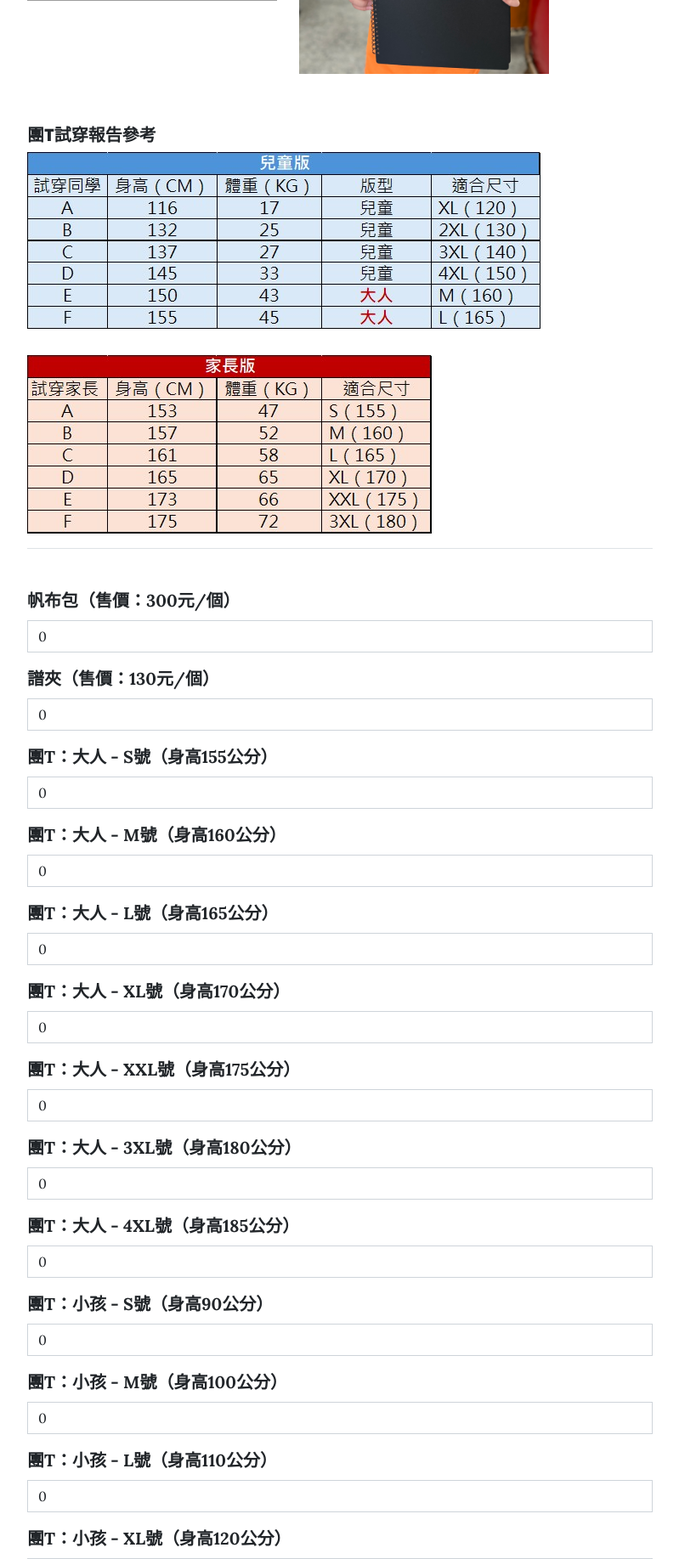
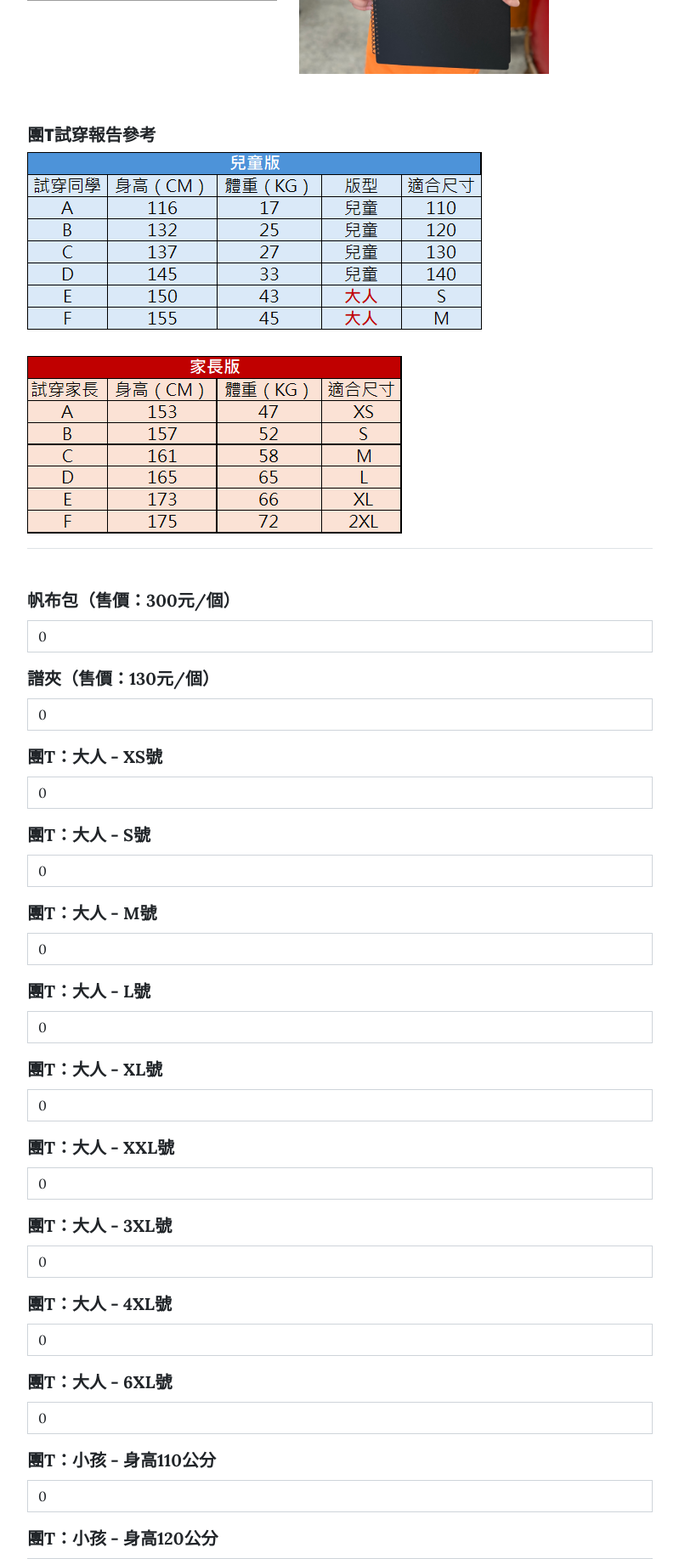
Before and after one commit to oohlearn/concert, a Flask app: page /shopping in a window 1280 px wide. Shown: the part 2569-4404 px from the top of the page at 85% size, without its empty margins (240-1039 px from the left). Run offline with Flask 3, Linux system fonts and the light colour scheme; parts of the project's set-up code (start-up, migrations or seed data) failed here and were passed over; some libraries are stand-ins or nearby versions; grey boxes are pictures that could not be loaded.

Commit message:
update size

```diff
--- a/forms.py
+++ b/forms.py
@@ -30,20 +30,20 @@ class InfoForm(FlaskForm):
 class ShoppingForm(FlaskForm):
     bag = IntegerField("帆布包（售價：300元/個）", default=0, validators=[NumberRange(min=0)])
     folder = IntegerField("譜夾（售價：130元/個）", default=0, validators=[NumberRange(min=0)])
-    cloth_a_s = IntegerField("團T：大人 - S號（身高155公分）", default=0, validators=[NumberRange(min=0)])
-    cloth_a_m = IntegerField("團T：大人 - M號（身高160公分）", default=0, validators=[NumberRange(min=0)])
-    cloth_a_l = IntegerField("團T：大人 - L號（身高165公分）", default=0, validators=[NumberRange(min=0)])
-    cloth_a_xl = IntegerField("團T：大人 - XL號（身高170公分）", default=0, validators=[NumberRange(min=0)])
-    cloth_a_xxl = IntegerField("團T：大人 - XXL號（身高175公分）", default=0, validators=[NumberRange(min=0)])
-    cloth_a_3xl = IntegerField("團T：大人 - 3XL號（身高180公分）", default=0, validators=[NumberRange(min=0)])
-    cloth_a_4xl = IntegerField("團T：大人 - 4XL號（身高185公分）", default=0, validators=[NumberRange(min=0)])
-    cloth_c_s = IntegerField("團T：小孩 - S號（身高90公分）", default=0, validators=[NumberRange(min=0)])
-    cloth_c_m = IntegerField("團T：小孩 - M號（身高100公分）", default=0, validators=[NumberRange(min=0)])
-    cloth_c_l = IntegerField("團T：小孩 - L號（身高110公分）", default=0, validators=[NumberRange(min=0)])
-    cloth_c_xl = IntegerField("團T：小孩 - XL號（身高120公分）", default=0, validators=[NumberRange(min=0)])
-    cloth_c_xxl = IntegerField("團T：小孩 - XXL號（身高130公分）", default=0, validators=[NumberRange(min=0)])
-    cloth_c_3xl = IntegerField("團T：小孩 - 3XL號（身高140公分）", default=0, validators=[NumberRange(min=0)])
-    cloth_c_4xl = IntegerField("團T：小孩 - 4XL號（身高150公分）", default=0, validators=[NumberRange(min=0)])
+    cloth_a_xs = IntegerField("團T：大人 - XS號", default=0, validators=[NumberRange(min=0)])
+    cloth_a_s = IntegerField("團T：大人 - S號", default=0, validators=[NumberRange(min=0)])
+    cloth_a_m = IntegerField("團T：大人 - M號", default=0, validators=[NumberRange(min=0)])
+    cloth_a_l = IntegerField("團T：大人 - L號", default=0, validators=[NumberRange(min=0)])
+    cloth_a_xl = IntegerField("團T：大人 - XL號", default=0, validators=[NumberRange(min=0)])
+    cloth_a_xxl = IntegerField("團T：大人 - XXL號", default=0, validators=[NumberRange(min=0)])
+    cloth_a_3xl = IntegerField("團T：大人 - 3XL號", default=0, validators=[NumberRange(min=0)])
+    cloth_a_4xl = IntegerField("團T：大人 - 4XL號", default=0, validators=[NumberRange(min=0)])
+    cloth_a_6xl = IntegerField("團T：大人 - 6XL號", default=0, validators=[NumberRange(min=0)])
+
+    cloth_c_110 = IntegerField("團T：小孩 - 身高110公分", default=0, validators=[NumberRange(min=0)])
+    cloth_c_120 = IntegerField("團T：小孩 - 身高120公分", default=0, validators=[NumberRange(min=0)])
+    cloth_c_130 = IntegerField("團T：小孩 - 身高130公分", default=0, validators=[NumberRange(min=0)])
+    cloth_c_140 = IntegerField("團T：小孩 - 身高140公分", default=0, validators=[NumberRange(min=0)])
     submit = SubmitField("送出訂單")
 
 
--- a/main.py
+++ b/main.py
@@ -65,6 +65,7 @@ class Order(db.Model):
     ticket: Mapped[int] = mapped_column(Integer, nullable=True)
     bag: Mapped[int] = mapped_column(Integer, nullable=True)
     folder: Mapped[int] = mapped_column(Integer, nullable=True)
+    cloth_a_xs: Mapped[int] = mapped_column(Integer, nullable=True)
     cloth_a_s: Mapped[int] = mapped_column(Integer, nullable=True)
     cloth_a_m: Mapped[int] = mapped_column(Integer, nullable=True)
     cloth_a_l: Mapped[int] = mapped_column(Integer, nullable=True)
@@ -72,13 +73,12 @@ class Order(db.Model):
     cloth_a_xxl: Mapped[int] = mapped_column(Integer, nullable=True)
     cloth_a_3xl: Mapped[int] = mapped_column(Integer, nullable=True)
     cloth_a_4xl: Mapped[int] = mapped_column(Integer, nullable=True)
-    cloth_c_s: Mapped[int] = mapped_column(Integer, nullable=True)
-    cloth_c_m: Mapped[int] = mapped_column(Integer, nullable=True)
-    cloth_c_l: Mapped[int] = mapped_column(Integer, nullable=True)
-    cloth_c_xl: Mapped[int] = mapped_column(Integer, nullable=True)
-    cloth_c_xxl: Mapped[int] = mapped_column(Integer, nullable=True)
-    cloth_c_3xl: Mapped[int] = mapped_column(Integer, nullable=True)
-    cloth_c_4xl: Mapped[int] = mapped_column(Integer, nullable=True)
+    cloth_a_6xl: Mapped[int] = mapped_column(Integer, nullable=True)
+
+    cloth_c_110: Mapped[int] = mapped_column(Integer, nullable=True)
+    cloth_c_120: Mapped[int] = mapped_column(Integer, nullable=True)
+    cloth_c_130: Mapped[int] = mapped_column(Integer, nullable=True)
+    cloth_c_140: Mapped[int] = mapped_column(Integer, nullable=True)
     total_cost: Mapped[int] = mapped_column(Integer, nullable=True)
     author_id = mapped_column(Integer, db.ForeignKey("users.id"))
     author = relationship("User", back_populates="posts")
@@ -259,6 +259,7 @@ def shopping():
     session.pop('shopping_form_data', None)
     if shopping_form.validate_on_submit():
         cost = (shopping_form.bag.data*300 + shopping_form.folder.data*130
+                + shopping_form.cloth_a_xs.data*200
                 + shopping_form.cloth_a_s.data*200
                 + shopping_form.cloth_a_m.data*200
                 + shopping_form.cloth_a_l.data*200
@@ -266,17 +267,16 @@ def shopping():
                 + shopping_form.cloth_a_xxl.data*200
                 + shopping_form.cloth_a_3xl.data*200
                 + shopping_form.cloth_a_4xl.data*200
-                + shopping_form.cloth_c_s.data*200
-                + shopping_form.cloth_c_m.data*200
-                + shopping_form.cloth_c_l.data*200
-                + shopping_form.cloth_c_xl.data*200
-                + shopping_form.cloth_c_xxl.data*200
-                + shopping_form.cloth_c_3xl.data*200
-                + shopping_form.cloth_c_4xl.data*200
+                + shopping_form.cloth_a_6xl.data*200
+                + shopping_form.cloth_c_110.data*200
+                + shopping_form.cloth_c_120.data*200
+                + shopping_form.cloth_c_130.data*200
+                + shopping_form.cloth_c_140.data*200
                 )
         session['shopping_form_data'] = {
             'bag': shopping_form.bag.data,
             'folder': shopping_form.folder.data,
+            "cloth_a_xs": shopping_form.cloth_a_xs.data,
             "cloth_a_s": shopping_form.cloth_a_s.data,
             "cloth_a_m": shopping_form.cloth_a_m.data,
             "cloth_a_l": shopping_form.cloth_a_l.data,
@@ -284,13 +284,12 @@ def shopping():
             "cloth_a_xxl": shopping_form.cloth_a_xxl.data,
             "cloth_a_3xl": shopping_form.cloth_a_3xl.data,
             "cloth_a_4xl": shopping_form.cloth_a_4xl.data,
-            "cloth_c_s": shopping_form.cloth_c_s.data,
-            "cloth_c_m": shopping_form.cloth_c_m.data,
-            "cloth_c_l": shopping_form.cloth_c_l.data,
-            "cloth_c_xl": shopping_form.cloth_c_xl.data,
-            "cloth_c_xxl": shopping_form.cloth_c_xxl.data,
-            "cloth_c_3xl": shopping_form.cloth_c_3xl.data,
-            "cloth_c_4xl": shopping_form.cloth_c_4xl.data,
+            "cloth_a_6xl": shopping_form.cloth_a_6xl.data,
+
+            "cloth_c_110": shopping_form.cloth_c_110.data,
+            "cloth_c_120": shopping_form.cloth_c_120.data,
+            "cloth_c_130": shopping_form.cloth_c_130.data,
+            "cloth_c_140": shopping_form.cloth_c_140.data,
             'shopping_cost': cost
         }
         return redirect(url_for("check_order"))
@@ -322,6 +321,7 @@ def check_order():
             email=session['ticket_form_data']['email'],
             bag=session['shopping_form_data']['bag'],
             folder=session['shopping_form_data']['folder'],
+            cloth_a_xs=session["shopping_form_data"]["cloth_a_xs"],
             cloth_a_s=session["shopping_form_data"]["cloth_a_s"],
             cloth_a_m=session["shopping_form_data"]["cloth_a_m"],
             cloth_a_l=session["shopping_form_data"]["cloth_a_l"],
@@ -329,13 +329,12 @@ def check_order():
             cloth_a_xxl=session["shopping_form_data"]["cloth_a_xxl"],
             cloth_a_3xl=session["shopping_form_data"]["cloth_a_3xl"],
             cloth_a_4xl=session["shopping_form_data"]["cloth_a_4xl"],
-            cloth_c_s=session["shopping_form_data"]["cloth_c_s"],
-            cloth_c_m=session["shopping_form_data"]["cloth_c_m"],
-            cloth_c_l=session["shopping_form_data"]["cloth_c_l"],
-            cloth_c_xl=session["shopping_form_data"]["cloth_c_xl"],
-            cloth_c_xxl=session["shopping_form_data"]["cloth_c_xxl"],
-            cloth_c_3xl=session["shopping_form_data"]["cloth_c_3xl"],
-            cloth_c_4xl=session["shopping_form_data"]["cloth_c_4xl"],
+            cloth_a_6xl=session["shopping_form_data"]["cloth_a_6xl"],
+
+            cloth_c_110=session["shopping_form_data"]["cloth_c_110"],
+            cloth_c_120=session["shopping_form_data"]["cloth_c_120"],
+            cloth_c_130=session["shopping_form_data"]["cloth_c_130"],
+            cloth_c_140=session["shopping_form_data"]["cloth_c_140"],
             total_cost=cost)
     else:
         cost = session['ticket_form_data']["ticket_cost"]
@@ -367,20 +366,20 @@ def check_order():
             "音樂會門票": new_order.ticket,
             "帆布包": new_order.bag,
             "譜夾": new_order.folder,
-            "團T：大人 - S 號（身高155公分）":new_order.cloth_a_s,
-            "團T：大人 - M 號（身高160公分）":new_order.cloth_a_m,
-            "團T：大人 - L 號（身高165公分）":new_order.cloth_a_l,
-            "團T：大人 - XL 號（身高170公分）":new_order.cloth_a_xl,
-            "團T：大人 - XXL 號（身高175公分）":new_order.cloth_a_xxl,
-            "團T：大人 - 3XL 號（身高180公分）":new_order.cloth_a_3xl,
-            "團T：大人 - 4XL 號（身高185公分）":new_order.cloth_a_4xl,
-            "團T：小孩 - s 號（身高90公分）":new_order.cloth_c_s,
-            "團T：小孩 - m 號（身高100公分）":new_order.cloth_c_m,
-            "團T：小孩 - L 號（身高110公分）":new_order.cloth_c_l,
-            "團T：小孩 - XL 號（身高120公分）":new_order.cloth_c_xl,
-            "團T：小孩 - XXL 號（身高130公分）":new_order.cloth_c_xxl,
-            "團T：小孩 - 3XL 號（身高140公分）":new_order.cloth_c_3xl,
-            "團T：小孩 - 4XL 號（身高150公分）":new_order.cloth_c_4xl
+            "團T：大人 - XS 號":new_order.cloth_a_xs,
+            "團T：大人 - S 號":new_order.cloth_a_s,
+            "團T：大人 - M 號":new_order.cloth_a_m,
+            "團T：大人 - L 號":new_order.cloth_a_l,
+            "團T：大人 - XL 號":new_order.cloth_a_xl,
+            "團T：大人 - XXL 號":new_order.cloth_a_xxl,
+            "團T：大人 - 3XL 號":new_order.cloth_a_3xl,
+            "團T：大人 - 4XL 號":new_order.cloth_a_4xl,
+            "團T：大人 - 6XL 號":new_order.cloth_a_6xl,
+
+            "團T：小孩 - 身高110公分":new_order.cloth_c_110,
+            "團T：小孩 - 身高120公分":new_order.cloth_c_120,
+            "團T：小孩 - 身高130公分":new_order.cloth_c_130,
+            "團T：小孩 - 身高140公分":new_order.cloth_c_140,
         }
     if form.validate_on_submit():
         mail_content = """
@@ -483,4 +482,4 @@ def contact():
 
 
 if __name__ == "__main__":
-    app.run(debug=True, port=5002)
+    app.run(debug=False, port=5002)
--- a/templates/shopping.html
+++ b/templates/shopping.html
@@ -62,11 +62,11 @@
         <br />
         <br />
         <h5>團T試穿報告參考</h5>
-        <img src="/static/assets/兒童版.jpg" alt="兒童版試穿報告" />
+        <img src="/static/assets/兒童版(校正).png" alt="兒童版試穿報告" />
         <br />
         <br />
 
-        <img src="/static/assets/大人版.jpg" alt="大人版試穿報告" />
+        <img src="/static/assets/大人版(校正).png" alt="大人版試穿報告" />
         <hr />
         <br />
         {{ ckeditor.load() }} {{ ckeditor.config(name='body') }} {{ render_form(form, novalidate=True, button_map={"submit": "primary"}) }}
```
Also changed, not shown: instance/concert.db, static/assets/兒童版(校正).png (added), static/assets/大人版(校正).png (added).
